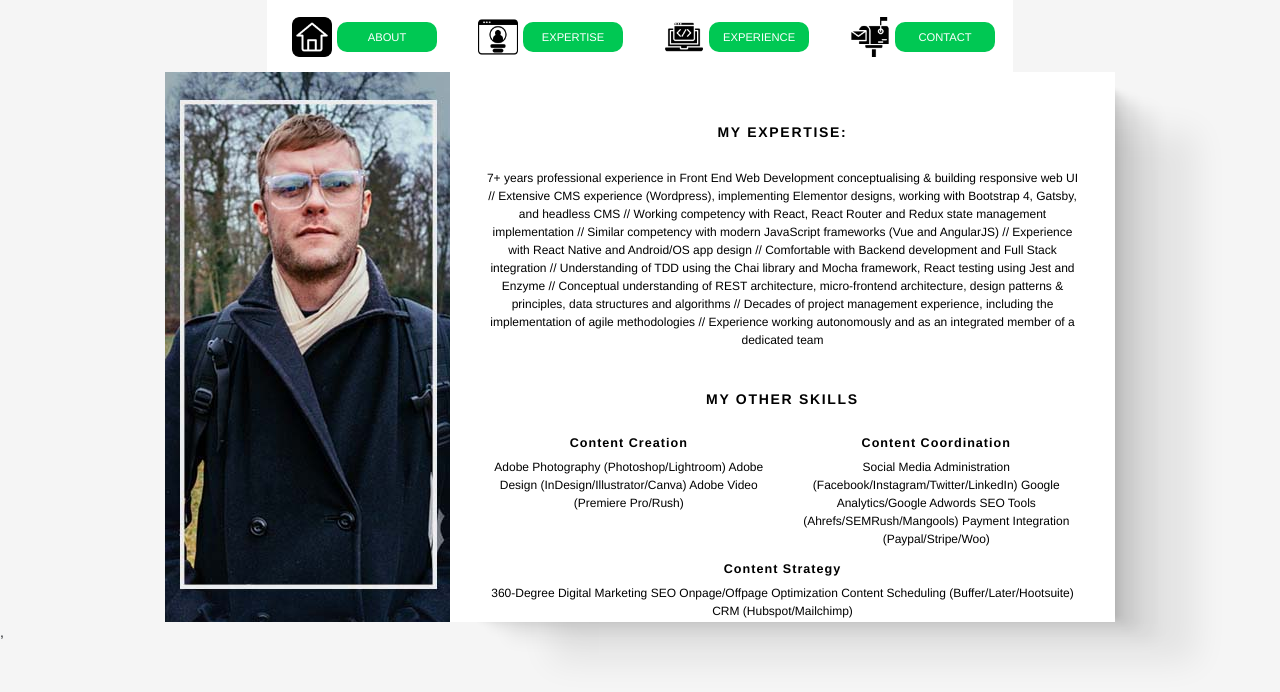
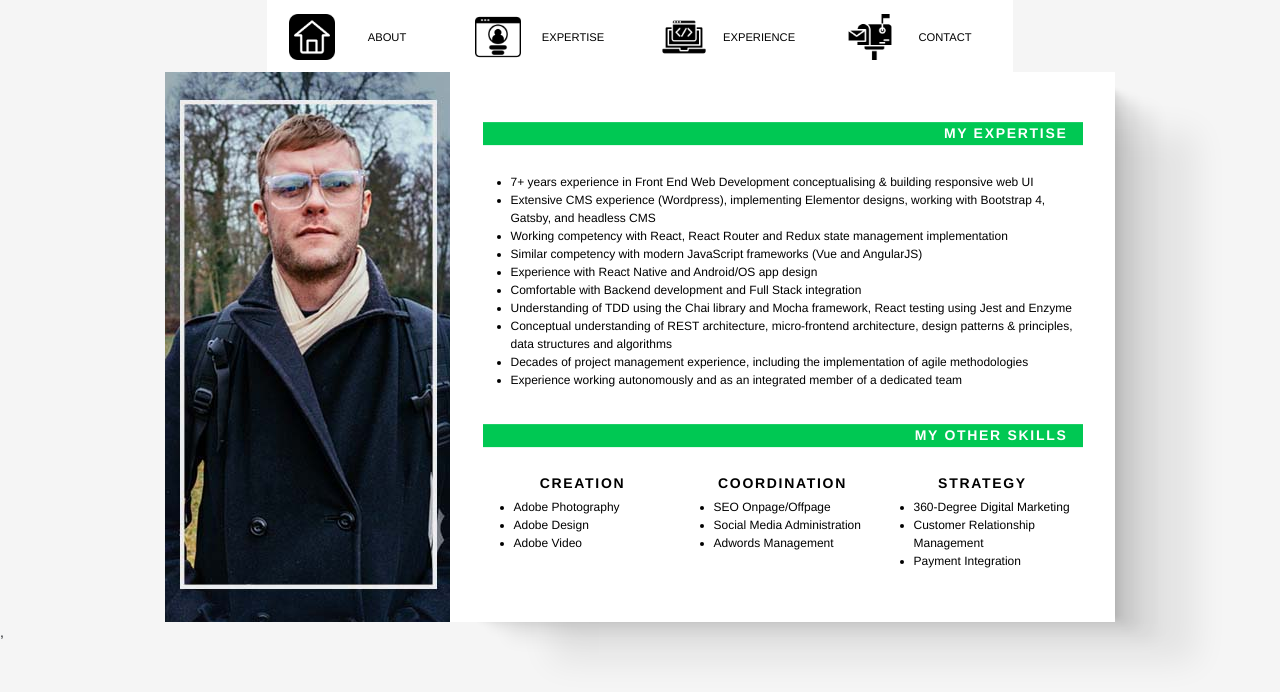
Before and after one commit to mrob-dev/mrob-dev-home, a React (Create React App) app: page /expertise in a window 1280 px wide. Shown: the top 692 px of the page. Built offline with nearby package versions, Linux system fonts and the light colour scheme.

Commit message:
color scheme changes + headings

```diff
--- a/src/routes/experience.js
+++ b/src/routes/experience.js
@@ -5,24 +5,26 @@ import './main.css';
 export default function Experience() {
     return (
       <div className="centered">
-
-          <h2>Full-Stack Engineer Career Path</h2>
-          <h3>Codecademy</h3>
-            <p className="width">A syllabus aimed at mastering the tools that full-stack developers use every day,
+        <h2>My Experience</h2>
+          <br/>
+          <h3>Full-Stack Engineer Career Path</h3>
+          <h4>Codecademy</h4>
+            <p className="width">
+              A syllabus aimed at mastering the tools that full-stack developers use every day,
               from HTML to React, plus server-side and back-end JavaScript libraries with Express.js.
               Landing pages, API development, JavaScript backend for web applications, code review, pair programming, web security fundamentals,
               user authentication and authorisation, DevOps fundamentals, relational databases and SQL, deployment using Git and Github.</p>
             <br />
 
-          <h2>Front-End Engineer Career Path</h2>
-          <h3>Codecademy</h3>
+          <h3>Front-End Engineer Career Path</h3>
+          <h4>Codecademy</h4>
             <p className="width">An extensive career path covering the fundamentals of web design, HTML, CSS, responsive design (grid, flexbox, media queries),
               a11y practices, JavaScript syntax (intermediate and advanced), data structures and algorithms, SPA development,
               React, Redux and TDD (Chai, Mocha, Jest, Enzyme).</p>
             <br />
 
-          <h2>BA Journalism</h2>
-          <h3>University of Central Lancashire</h3>
+          <h3>BA Journalism</h3>
+          <h4>University of Central Lancashire</h4>
             <p className="width">A multi-disciplinary course focused on news reporting, storytelling, digital journalism, and media law.
               Industry accredited by the National Council for the Training of Journalists and the Broadcast Journalism Training Council.
               My honours specialisation was in print, digital, and magazine features writing.</p>
--- a/src/routes/expertise.js
+++ b/src/routes/expertise.js
@@ -6,44 +6,56 @@ export default function Expertise() {
     return (
             <div className="centered">
 
-                <h2>My Expertise:</h2>
+                <h2>My Expertise</h2>
                 <br/>
-                  <p className="width">7+ years professional experience in Front End Web Development conceptualising & building responsive web UI //
-                  Extensive CMS experience (Wordpress), implementing Elementor designs, working with Bootstrap 4, Gatsby, and headless CMS //
-                  Working competency with React, React Router and Redux state management implementation //
-                  Similar competency with modern JavaScript frameworks (Vue and AngularJS) //
-                  Experience with React Native and Android/OS app design //
-                  Comfortable with Backend development and Full Stack integration //
-                  Understanding of TDD using the Chai library and Mocha framework, React testing using Jest and Enzyme //
-                  Conceptual understanding of REST architecture, micro-frontend architecture, design patterns & principles, data structures and algorithms //
-                  Decades of project management experience, including the implementation of agile methodologies //
-                  Experience working autonomously and as an integrated member of a dedicated team</p>
-                  <br/>
+                  <p className="width">
+                  <ul className="expertise-list">
+                <li>7+ years experience in Front End Web Development conceptualising & building responsive web UI</li>
+                <li>Extensive CMS experience (Wordpress), implementing Elementor designs, working with Bootstrap 4, Gatsby, and headless CMS</li>
+                <li>Working competency with React, React Router and Redux state management implementation</li>
+                <li>Similar competency with modern JavaScript frameworks (Vue and AngularJS)</li>
+                <li>Experience with React Native and Android/OS app design</li>
+                <li>Comfortable with Backend development and Full Stack integration</li>
+                <li>Understanding of TDD using the Chai library and Mocha framework, React testing using Jest and Enzyme</li>
+                <li>Conceptual understanding of REST architecture, micro-frontend architecture, design patterns & principles, data structures and algorithms</li>
+                <li>Decades of project management experience, including the implementation of agile methodologies</li>
+                <li>Experience working autonomously and as an integrated member of a dedicated team</li>
+              </ul>
+                  </p>
                   <br/>
 
                 <h2>My Other Skills</h2>
                 <br/>
                   <div class="columns">
                     <div class="column">
-                    <h4>Content Creation</h4>
-                      <p> Adobe Photography (Photoshop/Lightroom)
-                          Adobe Design (InDesign/Illustrator/Canva)
-                          Adobe Video (Premiere Pro/Rush)</p>
+                    <h3>Creation</h3>
+                      <p>
+                        <ul className="expertise-list">
+                        <li>Adobe Photography</li>
+                        <li>Adobe Design</li>
+                        <li>Adobe Video</li>
+                        </ul>
+                      </p>
                     </div>
                     <div class="column">
-                    <h4>Content Coordination</h4>
-                      <p> Social Media Administration
-                          (Facebook/Instagram/Twitter/LinkedIn)
-                          Google Analytics/Google Adwords
-                          SEO Tools (Ahrefs/SEMRush/Mangools)
-                          Payment Integration (Paypal/Stripe/Woo)</p>
+                    <h3>Coordination</h3>
+                      <p>
+                        <ul className="expertise-list">
+                        <li>SEO Onpage/Offpage</li>
+                        <li>Social Media Administration</li>
+                        <li>Adwords Management</li>
+                        </ul>
+                      </p>
                     </div>
                     <div class="column">
-                    <h4>Content Strategy</h4>
-                      <p> 360-Degree Digital Marketing
-                          SEO Onpage/Offpage Optimization
-                          Content Scheduling (Buffer/Later/Hootsuite)
-                          CRM (Hubspot/Mailchimp)</p>
+                    <h3>Strategy</h3>
+                      <p>
+                        <ul className="expertise-list">
+                        <li>360-Degree Digital Marketing</li>
+                        <li>Customer Relationship Management</li>
+                        <li>Payment Integration</li>
+                        </ul>
+                      </p>
                     </div>
                   </div>
             </div>
--- a/src/routes/home.js
+++ b/src/routes/home.js
@@ -10,7 +10,7 @@ export default function About() {
                     <img src={mainimage} id="mainimage" alt="Main"/>
                     <br/>
                     <h1 id="matthewrobinson">MATT ROBINSON</h1>
-                    <p id="tagline"><span id="tag"> FULL-STACK WEB DEVELOPER</span></p>
+                    <p id="tag"> FULL-STACK WEB DEVELOPER</p>
             </div>
     )
 }
--- a/src/routes/main.css
+++ b/src/routes/main.css
@@ -12,9 +12,13 @@ p {
 }
 
 .width {
-  justify-content: center;
+  justify-content: left;
   margin: auto;
   max-width: 600px;
+}
+
+.expertise-list {
+  text-align: left;
 }
 
 
@@ -47,15 +51,11 @@ p {
     letter-spacing: 3px;
   }
 
-#tagline {
+#tag {
   font-family: Helvetica;
   text-align: center;
   color: #080305;
   margin-right: 30px;
-}
-
-#tag {
-  font-family: Helvetica;
   font-weight: bold;
 }
 
@@ -69,7 +69,7 @@ p {
 }
 
 .column {
-  flex: 33.33%;
+  flex: 30%;
   margin: 0px 3px;
 }
 
--- a/src/styles.css
+++ b/src/styles.css
@@ -66,7 +66,7 @@ html, body {
  display: block;
  margin-left: auto;
  margin-right: auto;
- padding: 5px;
+ padding: 2px;
  transition: transform 1s;
 }
 #nav-image:hover {
@@ -76,9 +76,7 @@ html, body {
 .nav-link {
     font-family: Helvetica;
     text-align: center;
-    background-color: #00c853;
-    border-radius: 10px;
-    color: white;
+    color: black;
     font-weight: normal;
     font-size: 0.8rem;
     text-transform: uppercase;
@@ -86,10 +84,12 @@ html, body {
 }
 
 .nav-link:hover {
+  background-color: #00c853;
   color: white;
 }
 
 .nav-link:active {
+  background-color: #00c853;
   color: white;
 }
 
@@ -110,8 +110,10 @@ h1 {
 
 h2 {
     font-family: Helvetica;
-    text-align: center;
-    color: black;
+    text-align: right;
+    background-color: #00c853;
+    color: white;
+    padding: 3px 15px;
     font-weight: bold;
     font-size: 1rem;
     text-transform: uppercase;
@@ -121,18 +123,19 @@ h2 {
 h3 {
   font-family: Helvetica;
   text-align: center;
-    font-size: 0.9rem;
+  color: black;
   font-weight: bold;
-    color: black;
+  font-size: 1rem;
+  text-transform: uppercase;
+  letter-spacing: 1.7px;
   }
 
 h4 {
   font-family: Helvetica;
+  text-align: center;
   font-size: 0.9rem;
-    text-align: center;
   font-weight: bold;
   color: black;
-    letter-spacing: 1px;
   }
 
   /* Responsiveness */
```
Lines whose indentation alone changed are shown as unchanged.
